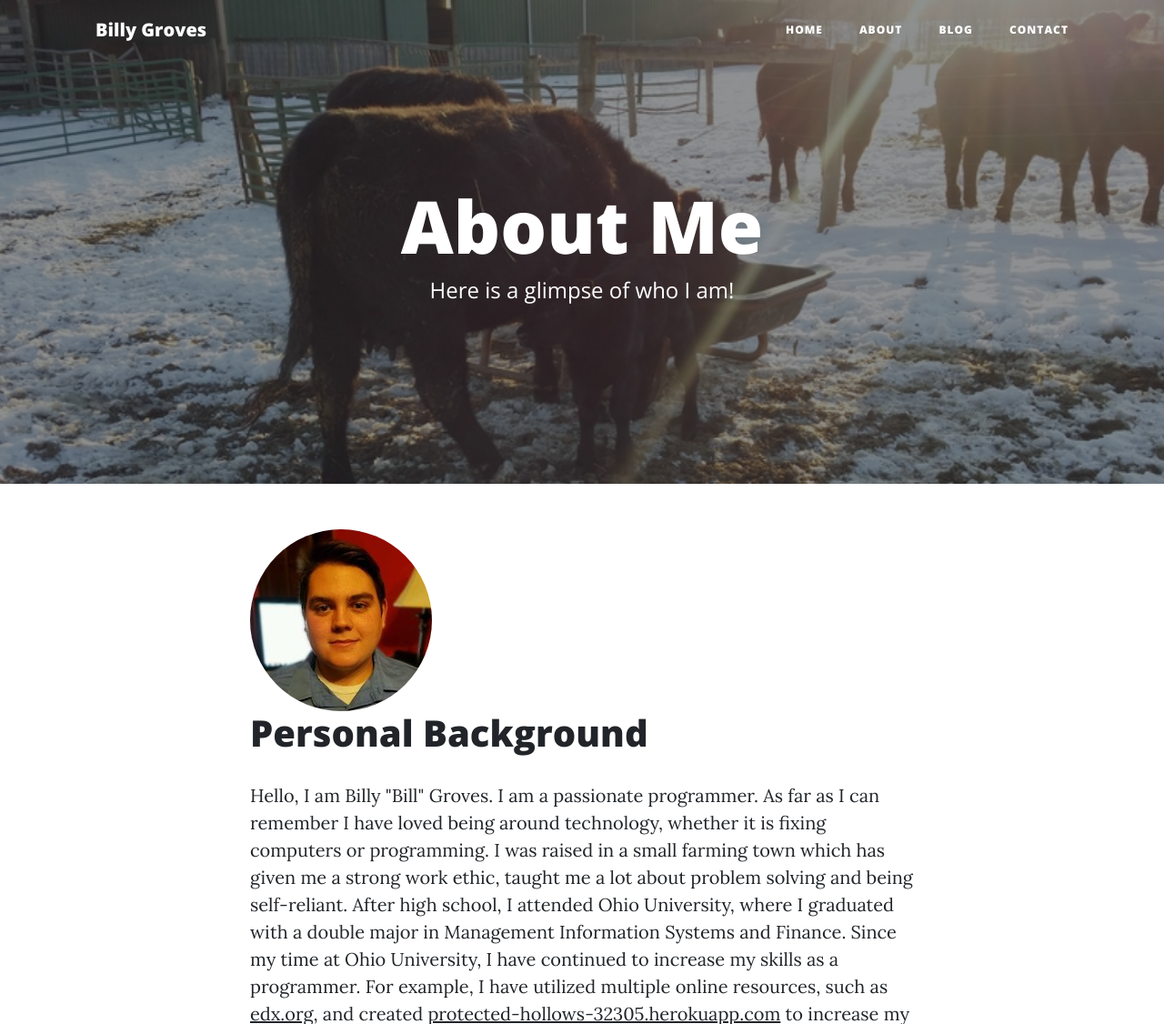
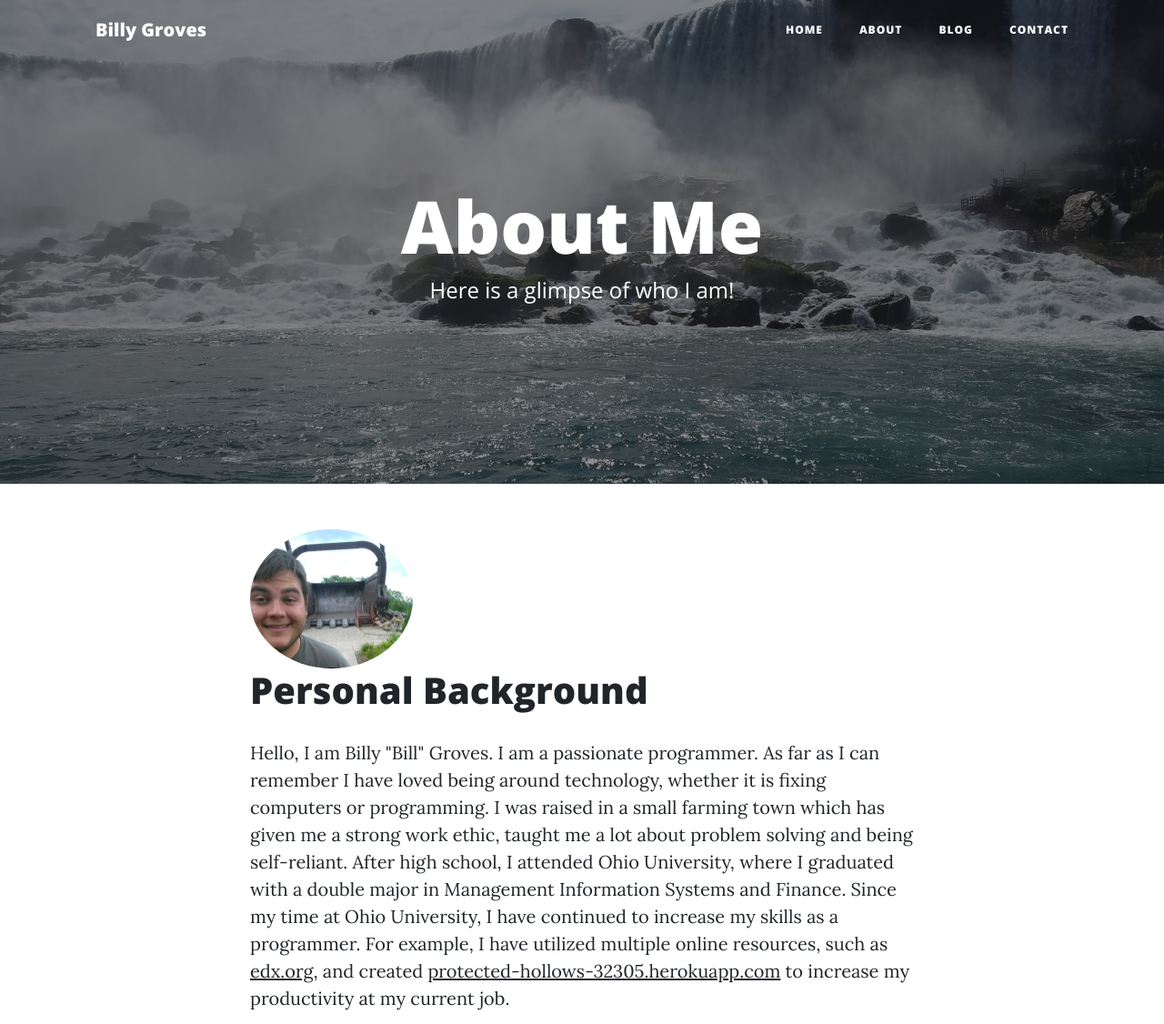
Before and after one commit to billyggroves/myBlog, a Flask app: template templates/about.html in a window 1280 px wide. Shown: the top 1126 px of the page at 91% size. Run offline with Flask 2, Linux system fonts and the light colour scheme; the template is opened without the code that fills it, so the values that code supplies are empty; some libraries are stand-ins or nearby versions.

Commit message:
Add free background images and update images to show on their proper html files.

```diff
--- a/templates/about.html
+++ b/templates/about.html
@@ -7,7 +7,7 @@
 {% block main %}
 
     <!-- Page Header -->
-    <header class="masthead" style="background-image: url('/static/img/personal background.jpg')">
+    <header class="masthead" style="background-image: url('/static/img/waterfallBG.jpg')">
       <div class="overlay"></div>
       <div class="container">
         <div class="row">
@@ -25,7 +25,7 @@
     <div class="container">
       <div class="row">
         <div class="col-lg-8 col-md-10 mx-auto">
-          <img src="/static/img/profilePic.jpg" class="rounded-circle">
+          <img src="/static/img/aboutBG.png" class="rounded-circle">
           <h1>Personal Background</h1>
           <p>Hello, I am Billy "Bill" Groves. I am a passionate programmer. As far as I can remember I have loved being around technology, whether it is fixing computers or programming. I was raised in a small farming town which has given me a strong work ethic, taught me a lot about problem solving and being self-reliant. After high school, I attended Ohio University, where I graduated with a double major in Management Information Systems and Finance. Since my time at Ohio University, I have continued to increase my skills as a programmer. For example, I have utilized multiple online resources, such as
             <a href="https://www.edx.org/course/">edx.org</a>, and created
--- a/templates/index.html
+++ b/templates/index.html
@@ -7,7 +7,7 @@
 {% block main %}
 
     <!-- Page Header -->
-    <header class="masthead" style="background-image: url('/static/img/genericBG.PNG')">
+    <header class="masthead" style="background-image: url('/static/img/blogBG.jpg')">
       <div class="overlay"></div>
       <div class="container">
         <div class="row">
```
Also changed, not shown: static/img/aboutBG.PNG (added), static/img/blogBG.jpg (added), static/img/waterfallBG.jpg (added).
